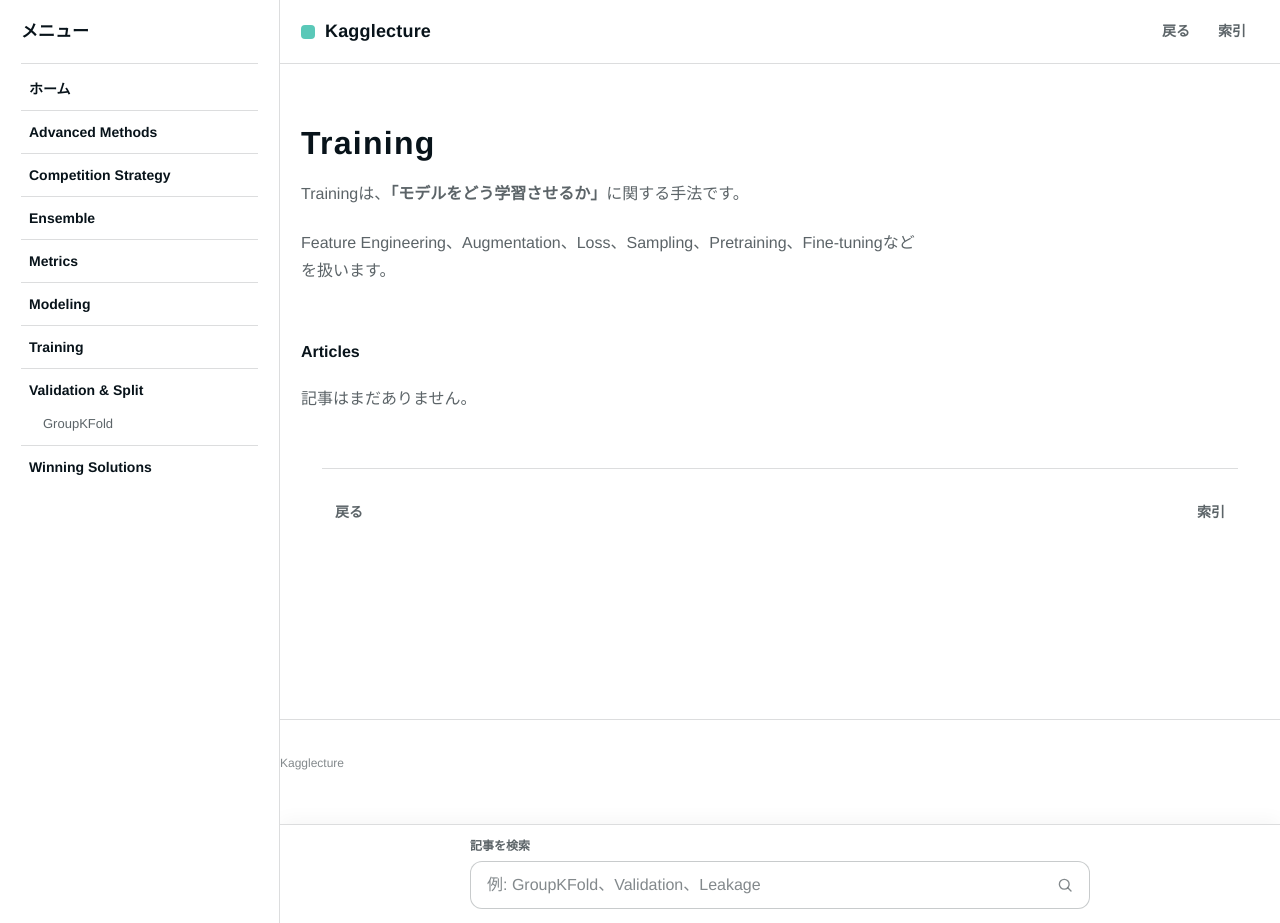
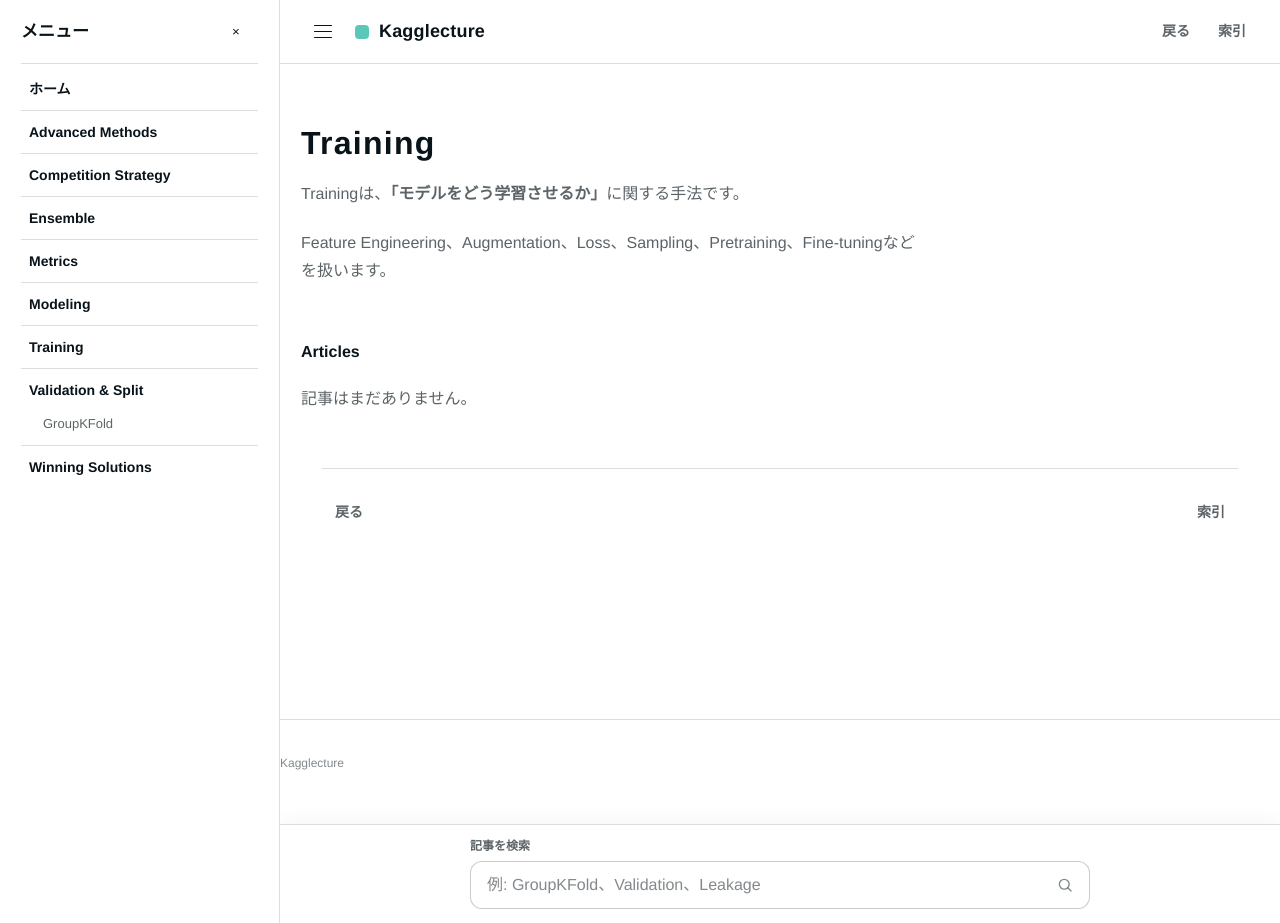
Before and after one commit to morikazu1119/Kagglecture, a Jekyll site: the page built from wiki/training/index.md, in a window 1280 px wide and 923 px high. Built offline with Jekyll 4.4.1, drawn with Linux system fonts in a browser that asks for light colours.

Commit message:
fix: make desktop sidebar collapsible and keep search fixed

```diff
--- a/assets/css/navigation.css
+++ b/assets/css/navigation.css
@@ -72,6 +72,12 @@
   overflow-y: auto;
   background: var(--bg);
   border-right: 1px solid var(--border);
+  transform: translateX(0);
+  transition: transform 180ms ease;
+}
+
+body.sidebar-closed .site-drawer {
+  transform: translateX(-100%);
 }
 
 .drawer-header {
@@ -89,11 +95,6 @@
 .drawer-title {
   font-size: 17px;
   font-weight: 700;
-}
-
-.drawer-close,
-.menu-toggle {
-  display: none;
 }
 
 .drawer-nav {
@@ -145,9 +146,18 @@
 }
 
 .site-header,
-.site-main {
+.site-main,
+.site-footer {
   width: calc(100% - var(--sidebar-width));
   margin-left: var(--sidebar-width);
+  transition: width 180ms ease, margin-left 180ms ease;
+}
+
+body.sidebar-closed .site-header,
+body.sidebar-closed .site-main,
+body.sidebar-closed .site-footer {
+  width: 100%;
+  margin-left: 0;
 }
 
 .site-main {
@@ -155,8 +165,6 @@
 }
 
 .site-footer {
-  width: calc(100% - var(--sidebar-width));
-  margin-left: var(--sidebar-width);
   padding-bottom: calc(var(--s5) + var(--search-bar-height));
 }
 
@@ -197,6 +205,11 @@
   box-shadow: 0 -4px 18px rgba(0, 0, 0, 0.04);
   backdrop-filter: blur(14px);
   -webkit-backdrop-filter: blur(14px);
+  transition: left 180ms ease;
+}
+
+body.sidebar-closed .site-search {
+  left: 0;
 }
 
 .site-search__label,
@@ -327,7 +340,10 @@
 
   .site-header,
   .site-main,
-  .site-footer {
+  .site-footer,
+  body.sidebar-closed .site-header,
+  body.sidebar-closed .site-main,
+  body.sidebar-closed .site-footer {
     width: 100%;
     margin-left: 0;
   }
@@ -338,11 +354,6 @@
 
   .site-footer {
     padding-bottom: calc(var(--s5) + var(--search-bar-height));
-  }
-
-  .menu-toggle,
-  .drawer-close {
-    display: inline-flex;
   }
 
   .menu-toggle {
@@ -361,10 +372,10 @@
     transition: opacity 180ms ease;
   }
 
-  .site-drawer {
+  .site-drawer,
+  body.sidebar-closed .site-drawer {
     width: min(360px, calc(100% - 34px));
     transform: translateX(-100%);
-    transition: transform 180ms ease;
   }
 
   body.menu-open {
@@ -411,7 +422,8 @@
     padding-top: 8px;
   }
 
-  .site-search {
+  .site-search,
+  body.sidebar-closed .site-search {
     left: 0;
     padding: 10px var(--s2) 12px;
   }
@@ -434,6 +446,10 @@
 @media (prefers-reduced-motion: reduce) {
   .drawer-backdrop,
   .site-drawer,
+  .site-header,
+  .site-main,
+  .site-footer,
+  .site-search,
   .learning-card-link,
   .dictionary-card-link {
     transition: none;
```
